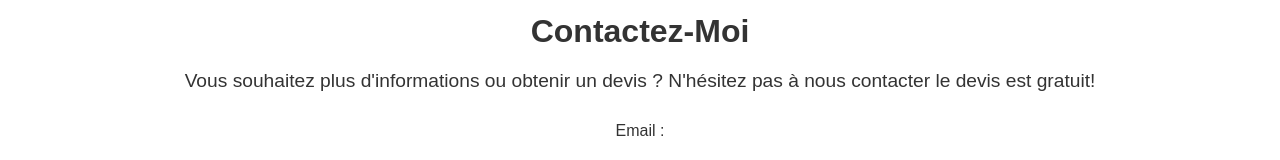
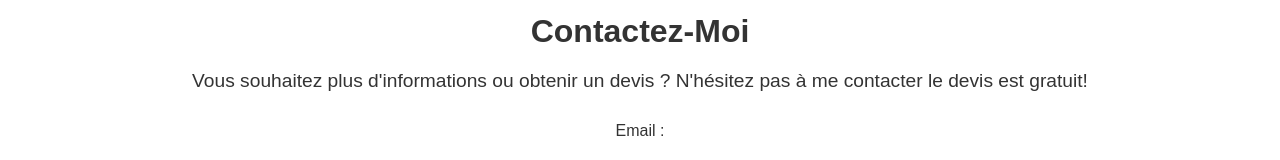
Before and after one commit to MultiServices79/Niort, a plain HTML site: page index.html in a window 1280 px wide. Shown: the part 1322-1482 px from the top of the page. Drawn offline with Linux system fonts and the light colour scheme.

Commit message:
Update index.html

```diff
--- a/index.html
+++ b/index.html
@@ -60,7 +60,7 @@
     <section id="contact">
         <div class="container">
             <h2>Contactez-Moi</h2>
-            <p>Vous souhaitez plus d'informations ou obtenir un devis ? N'hésitez pas à nous contacter le devis est gratuit!</p>
+            <p>Vous souhaitez plus d'informations ou obtenir un devis ? N'hésitez pas à me contacter le devis est gratuit!</p>
             <form action="https://formspree.io/f/movjqlea" method="POST">
 
 				<label for="email">Email :</label><br>
```
